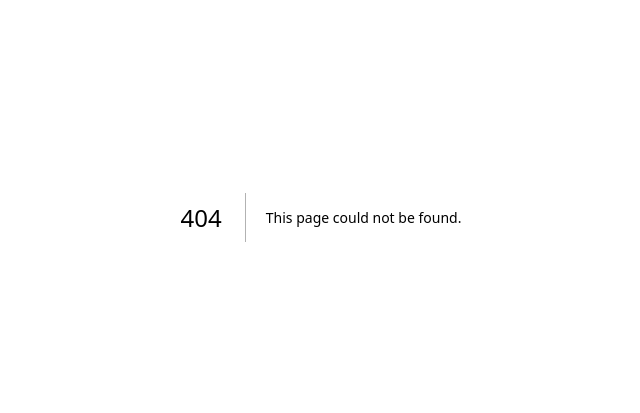
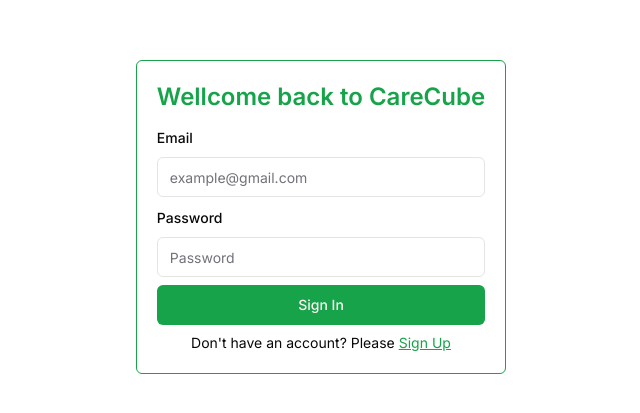
Before and after one commit to ihsajjad/medicine-e-commerce-frontend, a Next.js app: page /sign-in in a window 1280 px wide. Before the commit this address had no page. Shown: the part 183-596 px from the top of the page, without its empty margins (319-959 px from the left). Built offline with nearby package versions, Linux system fonts and the light colour scheme.

Commit message:
Created sign in page

```diff
--- /dev/null
+++ b/src/app/sign-in/page.tsx
@@ -0,0 +1,11 @@
+import { SignInForm } from "@/components/forms/SignInForm";
+
+const SignIn = () => {
+  return (
+    <main className="flex items-center justify-center min-h-screen py-5 md:py-10">
+      <SignInForm />
+    </main>
+  );
+};
+
+export default SignIn;
--- /dev/null
+++ b/src/components/forms/SignInForm.tsx
@@ -0,0 +1,90 @@
+"use client";
+
+import { zodResolver } from "@hookform/resolvers/zod";
+import { useForm } from "react-hook-form";
+import { z } from "zod";
+
+import { Button } from "@/components/ui/button";
+import {
+  Form,
+  FormControl,
+  FormField,
+  FormItem,
+  FormLabel,
+  FormMessage,
+} from "@/components/ui/form";
+import { Input } from "@/components/ui/input";
+import Link from "next/link";
+
+const formSchema = z.object({
+  email: z.string(),
+  password: z.string().min(6, { message: "Password must be 6 character" }),
+});
+
+export function SignInForm() {
+  // ...
+
+  const form = useForm<z.infer<typeof formSchema>>({
+    resolver: zodResolver(formSchema),
+    defaultValues: {
+      email: "",
+      password: "",
+    },
+  });
+
+  const onSubmit = (data: z.infer<typeof formSchema>) => {
+    console.log(data);
+  };
+
+  return (
+    <div className="border border-primary rounded-md p-3 md:p-5">
+      <h3 className="text-2xl font-semibold text-center text-primary mb-1 md:mb-3">
+        Wellcome back to CareCube
+      </h3>
+      <Form {...form}>
+        <form onSubmit={form.handleSubmit(onSubmit)} className="space-y-2">
+          <FormField
+            control={form.control}
+            name="email"
+            render={({ field }) => (
+              <FormItem>
+                <FormLabel>Email</FormLabel>
+                <FormControl>
+                  <Input
+                    placeholder="example@gmail.com"
+                    type="email"
+                    {...field}
+                  />
+                </FormControl>
+                <FormMessage />
+              </FormItem>
+            )}
+          />
+          <FormField
+            control={form.control}
+            name="password"
+            render={({ field }) => (
+              <FormItem>
+                <FormLabel>Password</FormLabel>
+                <FormControl>
+                  <Input placeholder="Password" type="password" {...field} />
+                </FormControl>
+                <FormMessage />
+              </FormItem>
+            )}
+          />
+
+          <Button type="submit" className="w-full">
+            Sign In
+          </Button>
+        </form>
+      </Form>
+      <p className="text-sm text-center mt-2">
+        Don&apos;t have an account? Please{" "}
+        <Link href={"/sign-up"} className="text-primary underline">
+          Sign Up
+        </Link>
+      </p>
+    </div>
+  );
+}
```
